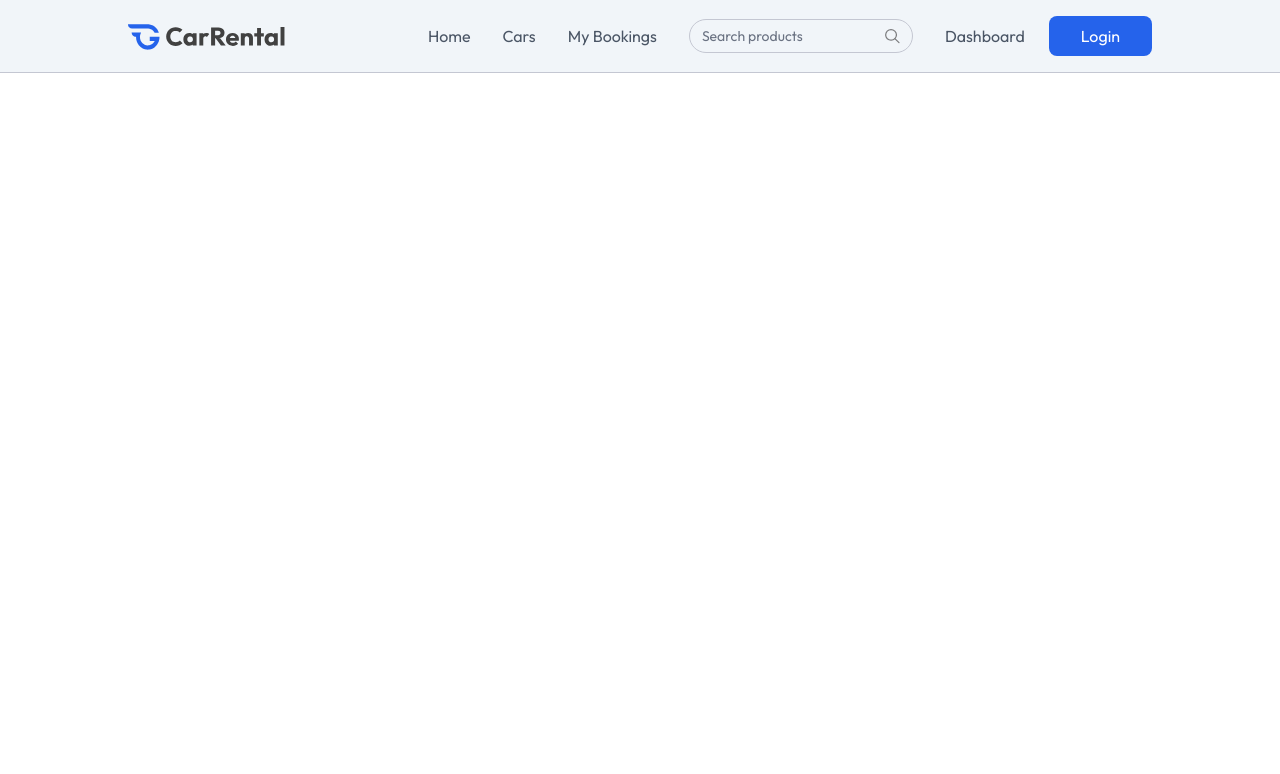
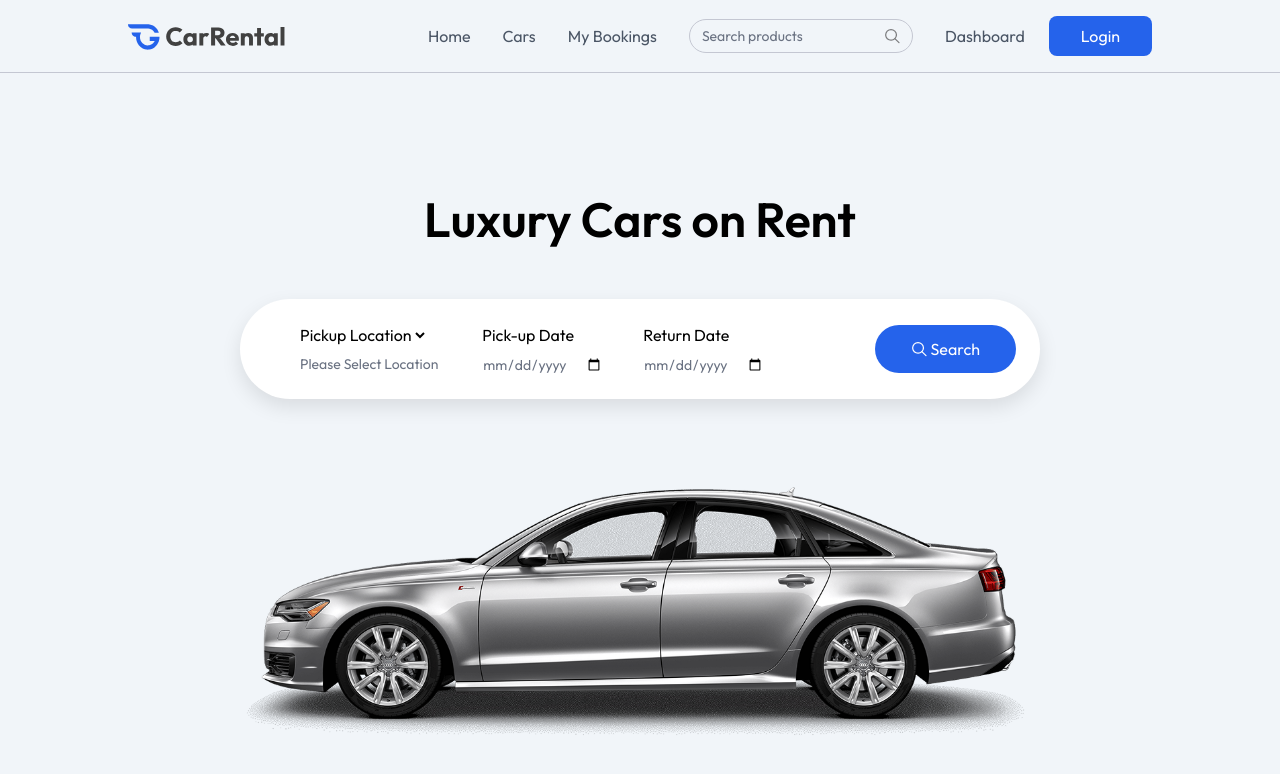
Before and after one commit to subarnoturja/CarRental-client, a React (Vite) app: page / in a window 1280 px wide. Shown: the top 774 px of the page. Built offline with nearby package versions, Linux system fonts and the light colour scheme.

Commit message:
hero section added

```diff
--- a/src/App.jsx
+++ b/src/App.jsx
@@ -1,6 +1,10 @@
 import { useState } from "react"
 import Navbar from "./components/Navbar"
-import { useLocation } from "react-router-dom"
+import { Route, Routes, useLocation } from "react-router-dom"
+import Home from "./pages/Home";
+import CarDetails from "./pages/CarDetails";
+import { Cars } from "./pages/Cars";
+import MyBookings from "./pages/MyBookings";
 
 function App() {
 
@@ -10,6 +14,12 @@
   return (
     <>
       {!isOwnerPath && <Navbar setShowLogin={setShowLogin} />}
+      <Routes>
+        <Route path="/" element={<Home />} />
+        <Route path="/car-details/:id" element={<CarDetails />} />
+        <Route path="/cars" element={<Cars />} />
+        <Route path="/my-bookings" element={<MyBookings />} />
+      </Routes>
     </>
   )
 }
--- /dev/null
+++ b/src/components/Hero.jsx
@@ -0,0 +1,68 @@
+import { useState } from "react";
+import { assets, cityList } from "../assets/assets";
+
+const Hero = () => {
+  const [pickupLocation, setPickupLocation] = useState("");
+
+  return (
+    <div className="h-screen flex flex-col items-center justify-center gap-14 bg-light text-center">
+      <h1 className="text-4xl md:text-5xl font-semibold">
+        Luxury Cars on Rent
+      </h1>
+      <form className="flex flex-col md:flex-row items-start md:items-center justify-between p-6 rounded-lg md:rounded-full w-full max-w-80 md:max-w-200 bg-white shadow-[0px_8px_20px_rgba(0,0,0,0.1)]">
+        <div className="flex flex-col md:flex-row items-start md:items-center gap-10 min-md:ml-8">
+          {/* Location Selection */}
+          <div className="flex flex-col items-start gap-2">
+            <select
+              required
+              value={pickupLocation}
+              onChange={(e) => setPickupLocation(e.target.value)}
+            >
+              <option value="">Pickup Location</option>
+              {cityList.map((city) => (
+                <option key={city} value={city}>
+                  {city}
+                </option>
+              ))}
+            </select>
+            <p className="px-1 text-sm text-gray-500">
+              {pickupLocation ? pickupLocation : "Please Select Location"}
+            </p>
+          </div>
+          {/* Pickup Date */}
+          <div className="flex flex-col items-start gap-2">
+            <label htmlFor="pickup-date">Pick-up Date</label>
+            <input
+              type="date"
+              id="pickup-date"
+              min={new Date().toISOString().split("T")[0]}
+              className="text-sm text-gray-500"
+              required
+            />
+          </div>
+          {/* Return Date */}
+          <div className="flex flex-col items-start gap-2">
+            <label htmlFor="return-date">Return Date</label>
+            <input
+              type="date"
+              id="return-date"
+              className="text-sm text-gray-500"
+              required
+            />
+          </div>
+        </div>
+        <button className="flex items-center justify-center gap-1 px-9 py-3 max-sm:mt-4 bg-primary hover:bg-primary-dull text-white rounded-full cursor-pointer">
+          <img
+            src={assets.search_icon}
+            alt="search"
+            className="brightness-300"
+          />
+          Search
+        </button>
+      </form>
+      <img src={assets.main_car} alt="car" className="max-h-74" />
+    </div>
+  );
+};
+
+export default Hero;
--- /dev/null
+++ b/src/pages/CarDetails.jsx
@@ -0,0 +1,9 @@
+import React from 'react'
+
+const CarDetails = () => {
+  return (
+    <div>CarDetails</div>
+  )
+}
+
+export default CarDetails
--- /dev/null
+++ b/src/pages/Cars.jsx
@@ -0,0 +1,7 @@
+import React from 'react'
+
+export const Cars = () => {
+  return (
+    <div>Cars</div>
+  )
+}
--- /dev/null
+++ b/src/pages/Home.jsx
@@ -0,0 +1,12 @@
+import React from 'react'
+import Hero from '../components/Hero'
+
+const Home = () => {
+  return (
+    <div>
+        <Hero />
+    </div>
+  )
+}
+
+export default Home
--- /dev/null
+++ b/src/pages/MyBookings.jsx
@@ -0,0 +1,8 @@
+
+const MyBookings = () => {
+  return (
+    <div>MyBookings</div>
+  )
+}
+
+export default MyBookings
```
